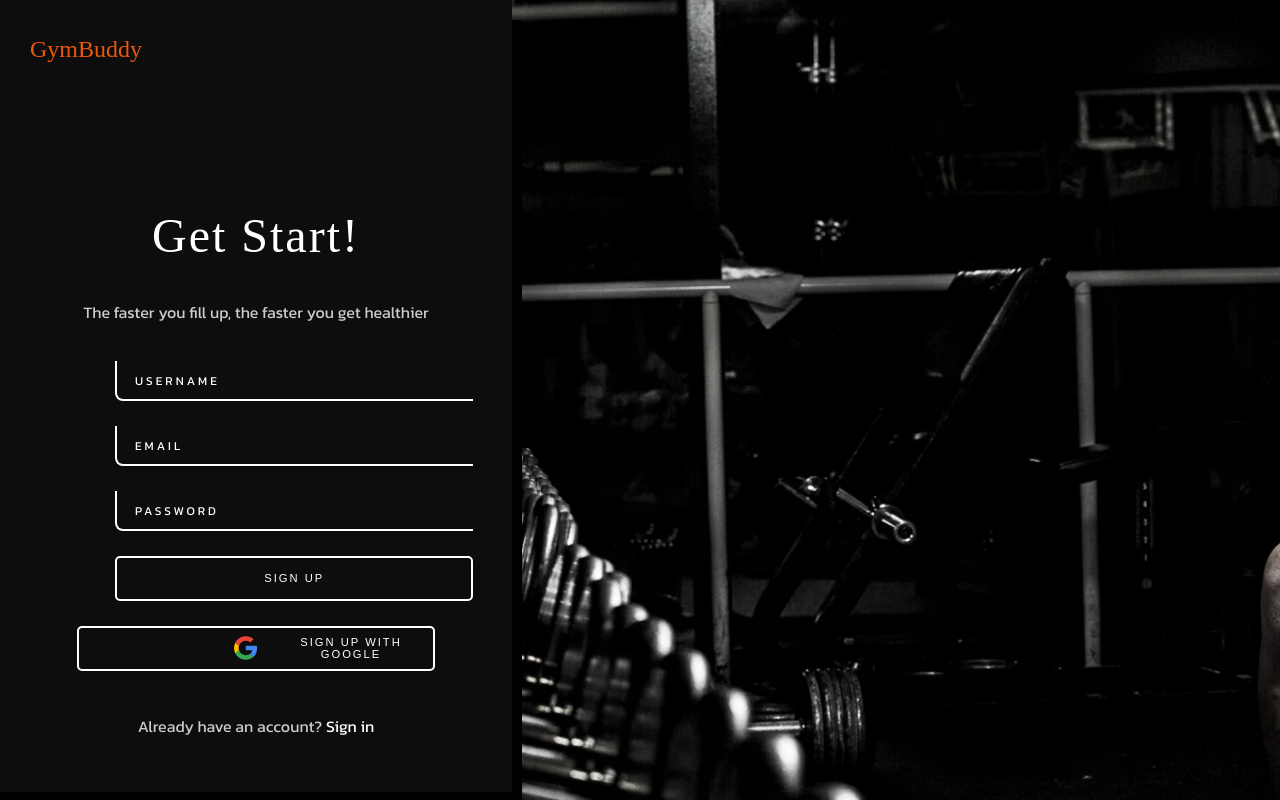
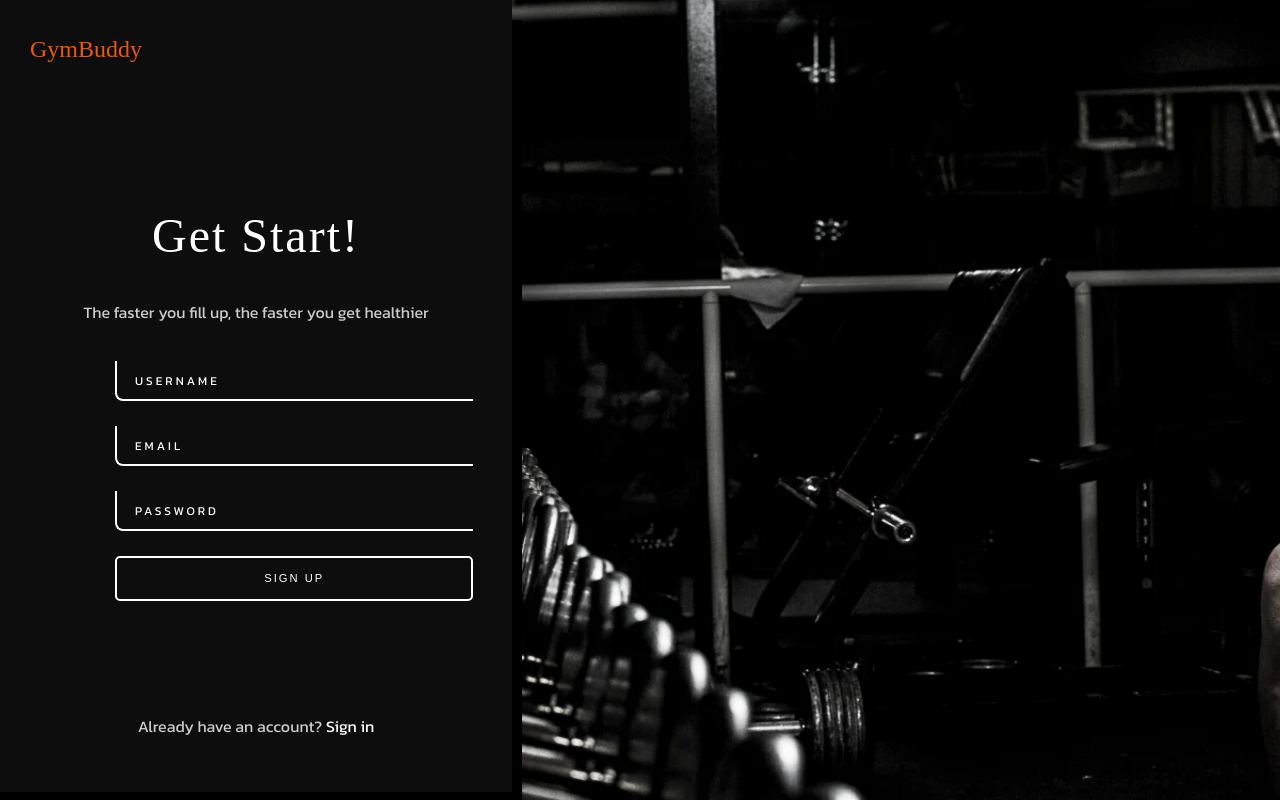
Before and after one commit to Best0129/Client-side-Project, a Next.js app: page /authen/register in a window 1280 px wide. Built offline with nearby package versions, Linux system fonts and the light colour scheme; a web font is replaced by a local one.

Commit message:
remember me worked

```diff
--- a/app/authen/login/login.module.css
+++ b/app/authen/login/login.module.css
@@ -92,6 +92,7 @@
     border-bottom-left-radius: 8px;
 }
 
+
 .inputBox span {
     margin-top: 5px;
     position: absolute;
@@ -108,8 +109,8 @@
     border-radius: 8px;
 }
 
-.inputBox input:valid~span,
-.inputBox input:focus~span {
+.inputBox input:valid ~ span,
+.inputBox input:focus ~ span {
     transform: translateX(383px) translateY(-15px);
     font-size: 0.8em;
     padding: 5px 10px;
@@ -124,6 +125,7 @@
     border: 2px solid var(--white);
     border-radius: 8px;
 }
+
 
 .viewPasswordButton {
     position: absolute;
@@ -163,42 +165,6 @@
 .enter:active {
     transform: scale(0.925);
 }
-
-.signinGoogle {
-    float: right;
-    height: 45px;
-    width: 70%;
-    display: flex;
-    text-transform: uppercase;
-    font-size: 0.7rem;
-    letter-spacing: 2px;
-    text-align: center;
-    vertical-align: middle;
-    align-items: center;
-    border-radius: 5px;
-    border: 2px solid var(--white);
-    gap: 0.75rem;
-    color: var(--white);
-    background-color: transparent;
-    cursor: pointer;
-    transition: all 0.5s cubic-bezier(0, 0.87, 0.12, 1);
-}
-
-.signinGoogle:hover {
-    background-color: var(--white);
-    color: var(--black);
-}
-
-.signinGoogle:active {
-    transform: scale(0.975);
-}
-
-.signinGoogle svg {
-    height: 24px;
-    width: auto;
-    padding-left: 155px;
-}
-
 
 .sign {
     color: var(--background);
--- a/app/authen/register/page.js
+++ b/app/authen/register/page.js
@@ -97,32 +97,6 @@ export default function Register() {
               <button type="submit" className={styles.enter}>Sign up</button>
             </form>
 
-            <button className={styles.signinGoogle}>
-              <svg
-                viewBox="0 0 256 262"
-                preserveAspectRatio="xMidYMid"
-                xmlns="http://www.w3.org/2000/svg"
-              >
-                <path
-                  d="M255.878 133.451c0-10.734-.871-18.567-2.756-26.69H130.55v48.448h71.947c-1.45 12.04-9.283 30.172-26.69 42.356l-.244 1.622 38.755 30.023 2.685.268c24.659-22.774 38.875-56.282 38.875-96.027"
-                  fill="#4285F4"
-                ></path>
-                <path
-                  d="M130.55 261.1c35.248 0 64.839-11.605 86.453-31.622l-41.196-31.913c-11.024 7.688-25.82 13.055-45.257 13.055-34.523 0-63.824-22.773-74.269-54.25l-1.531.13-40.298 31.187-.527 1.465C35.393 231.798 79.49 261.1 130.55 261.1"
-                  fill="#34A853"
-                ></path>
-                <path
-                  d="M56.281 156.37c-2.756-8.123-4.351-16.827-4.351-25.82 0-8.994 1.595-17.697 4.206-25.82l-.073-1.73L15.26 71.312l-1.335.635C5.077 89.644 0 109.517 0 130.55s5.077 40.905 13.925 58.602l42.356-32.782"
-                  fill="#FBBC05"
-                ></path>
-                <path
-                  d="M130.55 50.479c24.514 0 41.05 10.589 50.479 19.438l36.844-35.974C195.245 12.91 165.798 0 130.55 0 79.49 0 35.393 29.301 13.925 71.947l42.211 32.783c10.59-31.477 39.891-54.251 74.414-54.251"
-                  fill="#EB4335"
-                ></path>
-              </svg>
-              Sign up with Google
-            </button>
-
             <p className={styles.sign}>Already have an account? <span><a href='/authen/login' className={styles.signup}>Sign in</a></span></p>
           </div>
         </div>
--- a/app/authen/register/register.module.css
+++ b/app/authen/register/register.module.css
@@ -158,42 +158,6 @@
     transform: scale(0.925);
 }
 
-.signinGoogle {
-    float: right;
-    height: 45px;
-    width: 70%;
-    display: flex;
-    text-transform: uppercase;
-    font-size: 0.7rem;
-    letter-spacing: 2px;
-    text-align: center;
-    vertical-align: middle;
-    align-items: center;
-    border-radius: 5px;
-    border: 2px solid var(--white);
-    gap: 0.75rem;
-    color: var(--white);
-    background-color: transparent;
-    cursor: pointer;
-    transition: all 0.5s cubic-bezier(0, 0.87, 0.12, 1);
-}
-
-.signinGoogle:hover {
-    background-color: var(--white);
-    color: var(--black);
-}
-
-.signinGoogle:active {
-    transform: scale(0.975);
-}
-
-.signinGoogle svg {
-    height: 24px;
-    width: auto;
-    padding-left: 155px;
-}
-
-
 .sign {
     color: var(--background);
     position: absolute;
--- a/app/workouts/detail/[id]/page.js
+++ b/app/workouts/detail/[id]/page.js
@@ -2,7 +2,6 @@ import exercisesData from '@/utils/exercises.json';
 import styles from './detail.module.css';
 import * as React from 'react';
 import Navbar from '@/components/Navbar';
-import Loader from '@/components/Loader';
 
 const ExerciseDetail = ({ params }) => {
   const { id } = React.use(params); // Get the id from the URL parameters
```
Also changed, not shown: app/authen/login/page.js (+27 -33 lines), app/profile/page.js (+1 -24 lines), components/Navbar/Navbar.module.css (+38 -0 lines), components/Navbar/index.js (+56 -2 lines).
